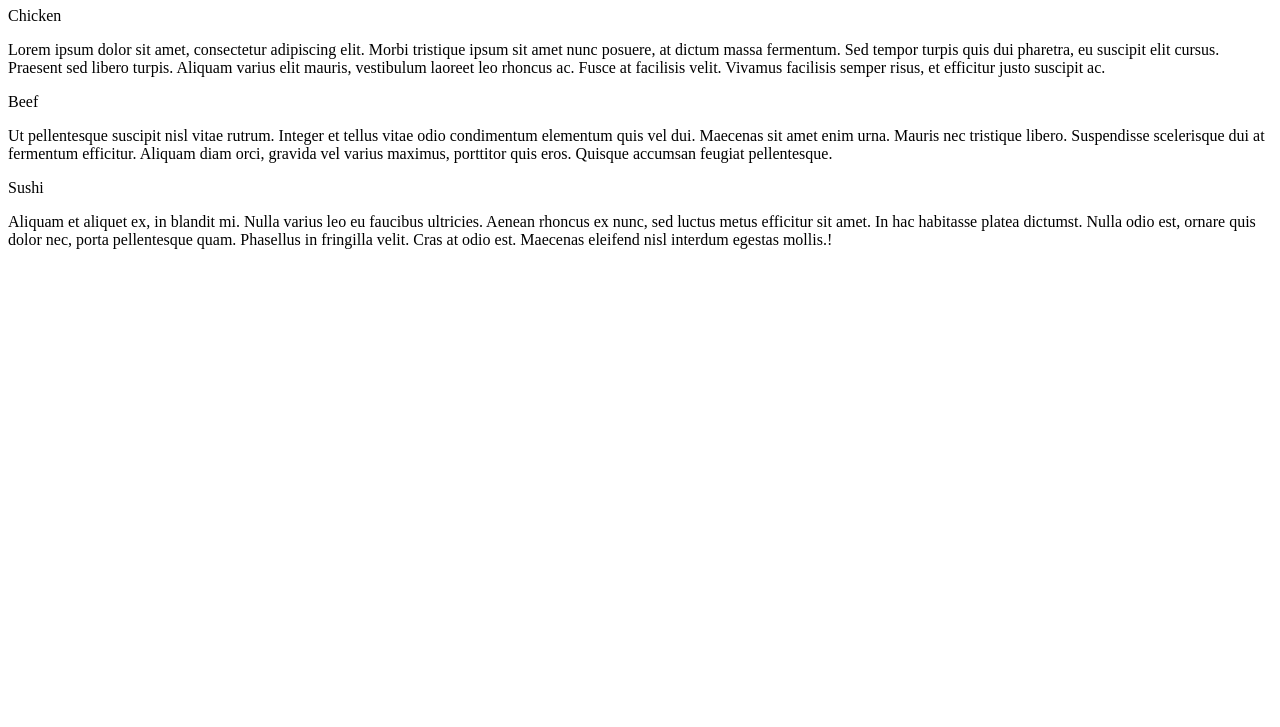
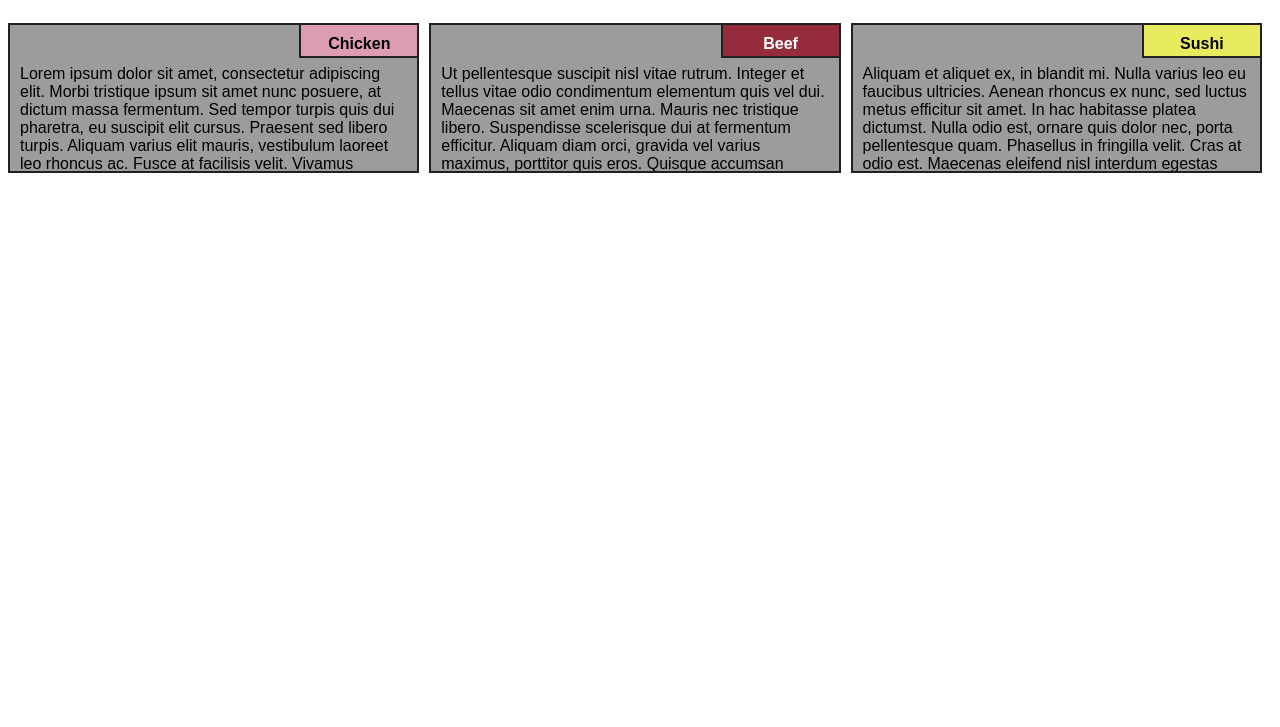
Before and after one commit to JOSIPIE/coursera-test, a plain HTML site: page module2-solution/index.html in a window 1280 px wide. Shown: the part 73-800 px from the top of the page. Drawn offline with Linux system fonts and the light colour scheme.

Commit message:
Update index.html

```diff
--- a/module2-solution/index.html
+++ b/module2-solution/index.html
@@ -5,7 +5,7 @@
 	<meta http-equiv="Content-Type" content="text/html; charset=UTF-8">
 	<meta name="viewport" content="width=device-width, initial-scale=1">
 
-	<link rel="stylesheet" type="text/css" href="stylesheet.css">
+	<link rel="stylesheet" type="text/css" href="styles.css">
 
     <title>Module 2 Solution example</title>
 
```
